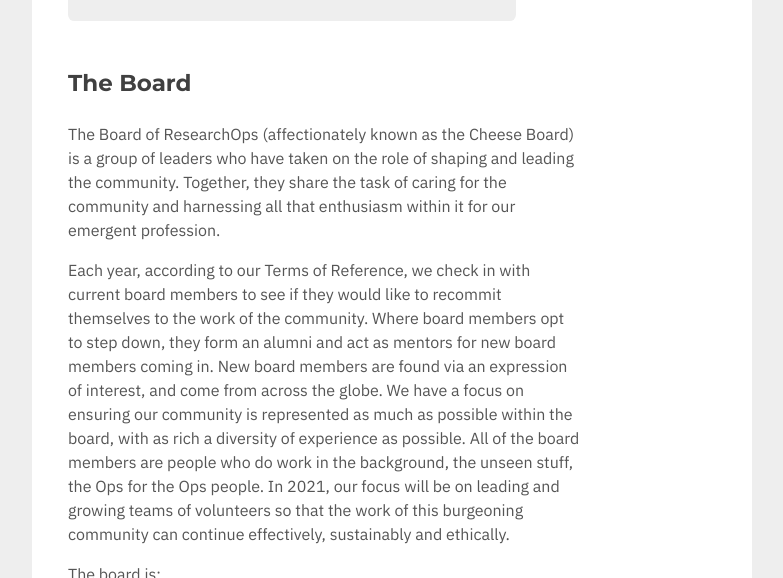
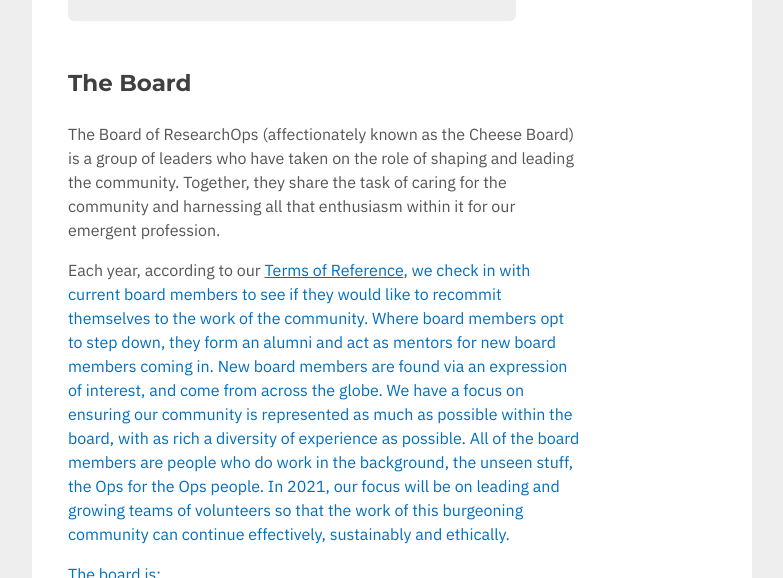
Before and after one commit to researchops/www, a Jekyll site: the page built from _pages/about.html, in a window 1280 px wide and 900 px high, scrolled down 3642 px, cut to the strip 0-578 px from the top of the window. Shown: the whole strip, without its empty margins (248-1031 px from the left). Built offline with Jekyll 4.4.1, drawn with Linux system fonts in a browser that asks for light colours; nearby versions of some CDN libraries; library files that are not in the unit come from our copies; part of the change alters nothing that is shown.

```diff
--- a/_pages/about.html
+++ b/_pages/about.html
@@ -100,7 +100,7 @@ title: About
 <section class="the-cheeses">
   <h2>The Board</h2>
   <p>The Board of ResearchOps (affectionately known as the Cheese Board) is a group of leaders who have taken on the role of shaping and leading the community. Together, they share the task of caring for the community and harnessing all that enthusiasm within it for our emergent profession.</p>
-  <p>Each year, according to our Terms of Reference, we check in with current board members to see if they would like to recommit themselves to the work of the community. Where board members opt to step down, they form an alumni and act as mentors for new board members coming in. New board members are found via an expression of interest, and come from across the globe. We have a focus on ensuring our community is represented as much as possible within the board, with as rich a diversity of experience as possible. All of the board members are people who do work in the background, the unseen stuff, the Ops for the Ops people. In 2021, our focus will be on leading and growing teams of volunteers so that the work of this burgeoning community can continue effectively, sustainably and ethically.</p>
+  <p>Each year, according to our <a href="https://docs.google.com/document/d/128YeLiSszdvOkbv2L-61CX1GvLhEAMOJbhSqEHLSE2c/edit?usp=sharing">Terms of Reference<a>, we check in with current board members to see if they would like to recommit themselves to the work of the community. Where board members opt to step down, they form an alumni and act as mentors for new board members coming in. New board members are found via an expression of interest, and come from across the globe. We have a focus on ensuring our community is represented as much as possible within the board, with as rich a diversity of experience as possible. All of the board members are people who do work in the background, the unseen stuff, the Ops for the Ops people. In 2021, our focus will be on leading and growing teams of volunteers so that the work of this burgeoning community can continue effectively, sustainably and ethically.</p>
   <p>The board is:</p>
   {% for member in site.board_members %}
     <article class="member">
```
